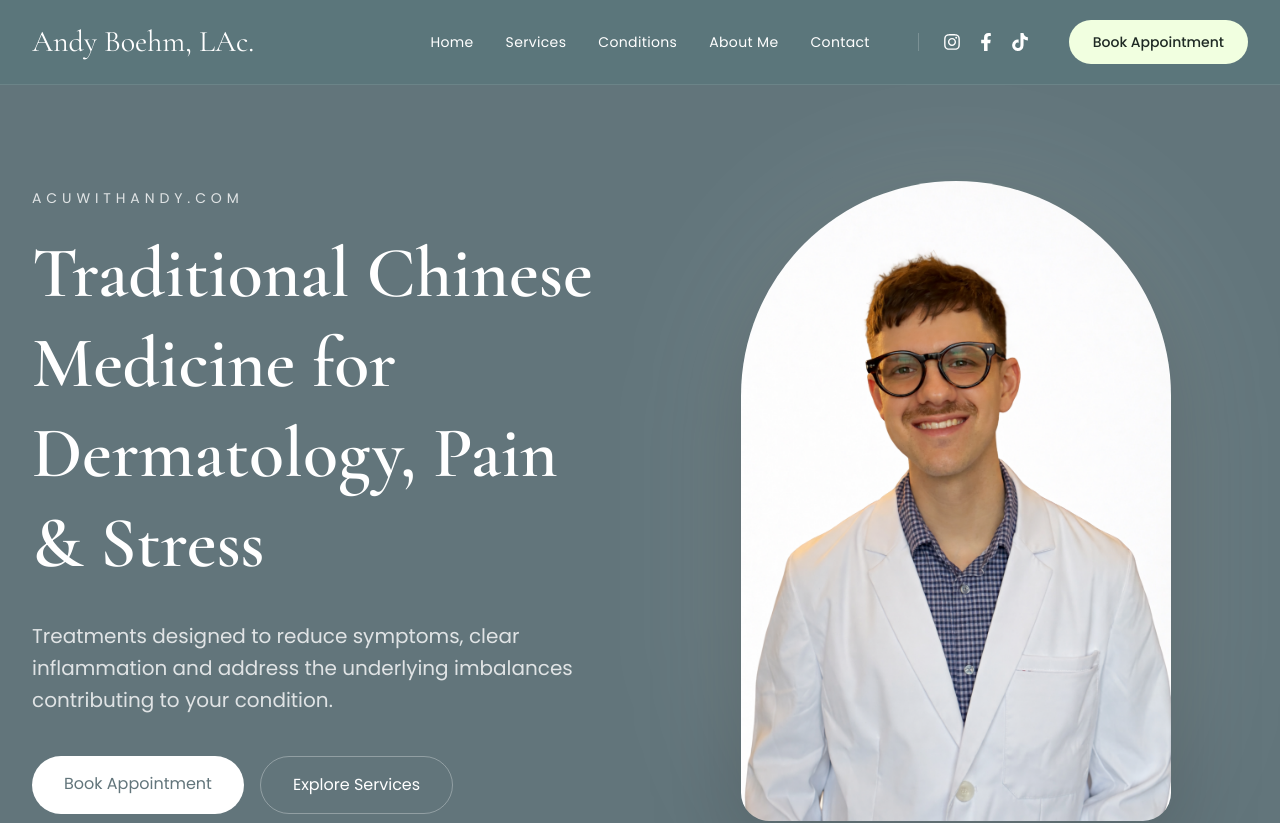
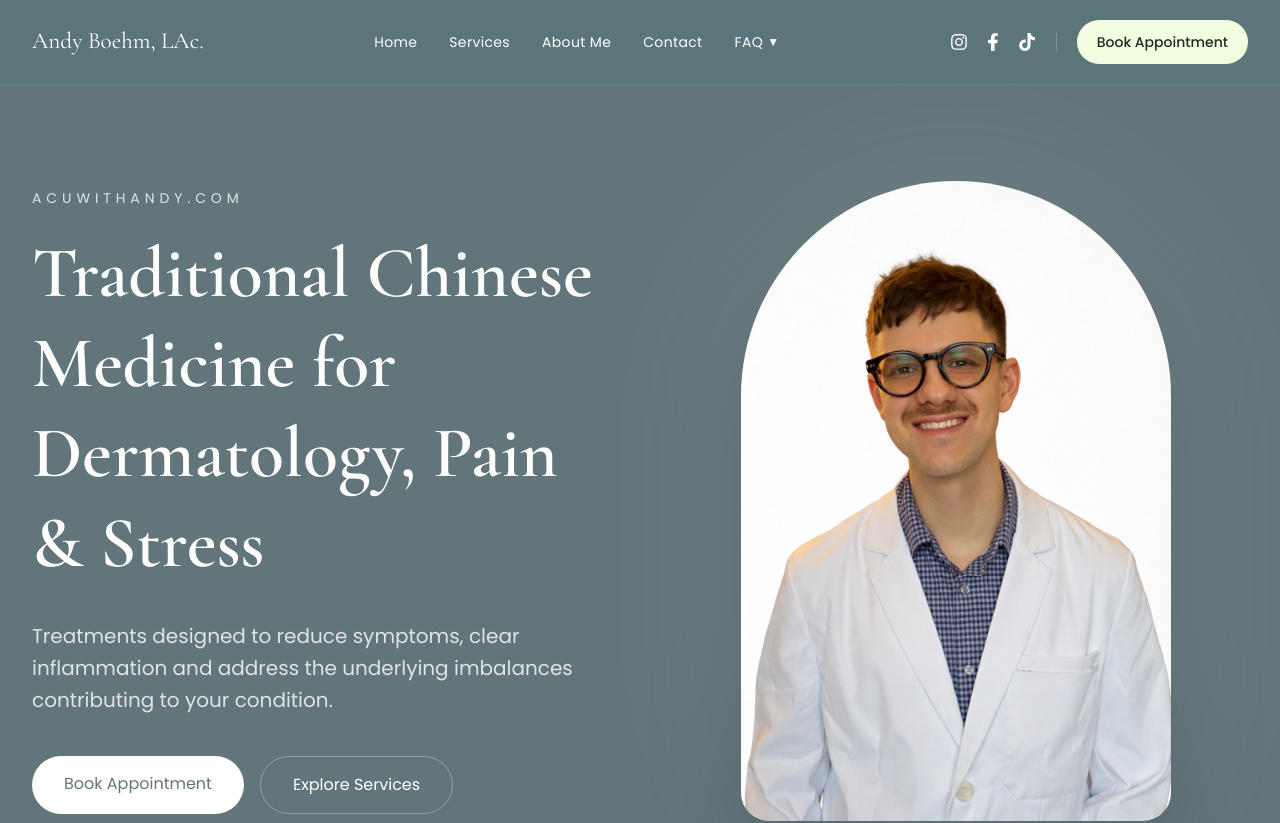
Before and after one commit to AcuWithAndy/acuwithandy-next, a Next.js app: page / in a window 1280 px wide. Shown: the top 823 px of the page. Built offline with nearby package versions, Linux system fonts and the light colour scheme.

Commit message:
Update mobile FAQ menu

```diff
--- a/components/Navbar.tsx
+++ b/components/Navbar.tsx
@@ -2,9 +2,12 @@
 
 import { useEffect, useState } from "react";
 import { FaFacebookF, FaInstagram, FaTiktok } from "react-icons/fa";
+import { BOOKING_URL } from "@/lib/booking";
 
 export default function Navbar() {
   const [menuOpen, setMenuOpen] = useState(false);
+  const [faqOpen, setFaqOpen] = useState(false);
+  const [mobileFaqOpen, setMobileFaqOpen] = useState(false);
 
   useEffect(() => {
     document.body.style.overflow = menuOpen ? "hidden" : "";
@@ -17,7 +20,6 @@ export default function Navbar() {
   const links = [
     ["Home", "/"],
     ["Services", "/services"],
-    ["Conditions", "/eczema"],
     ["About Me", "/about-me"],
     ["Contact", "/contact"],
   ];
@@ -25,33 +27,66 @@ export default function Navbar() {
   return (
     <>
       <nav className="relative z-50 w-full border-b border-white/10 bg-[#5B767B]">
-        <div className="mx-auto flex max-w-7xl items-center justify-between px-6 py-5 md:px-8">
+        <div className="mx-auto grid max-w-7xl grid-cols-[auto_1fr_auto] items-center gap-6 px-6 py-5 md:px-8">
           <a
             href="/"
-            className="text-[1.45rem] leading-none text-white md:text-3xl"
+            className="shrink-0 whitespace-nowrap text-xl leading-none text-white md:text-[1.35rem] lg:text-[1.45rem]"
             style={{ fontFamily: "var(--font-heading)" }}
           >
             Andy Boehm, LAc.
           </a>
 
-          <div className="hidden items-center gap-8 md:flex">
-
-  {/* Navigation Links */}
-  <div className="flex items-center gap-8 text-sm tracking-wide text-white">
+          <div className="hidden justify-center md:flex">
+            <div className="flex items-center gap-6 text-sm tracking-wide text-white lg:gap-8">
               {links.map(([label, href]) => (
                 <a
                   key={label}
                   href={href}
-        className="transition hover:text-white/75"
+                  className="whitespace-nowrap transition hover:text-white/75"
                 >
                   {label}
                 </a>
               ))}
+
+              <div className="relative">
+                <button
+                  type="button"
+                  onClick={() => setFaqOpen(!faqOpen)}
+                  className="flex items-center gap-1 whitespace-nowrap transition hover:text-white/75"
+                >
+                  FAQ
+                  <span
+                    className={`text-xs transition-transform ${
+                      faqOpen ? "rotate-180" : ""
+                    }`}
+                  >
+                    ▼
+                  </span>
+                </button>
+
+                {faqOpen && (
+                  <div className="absolute left-1/2 top-full z-[9999] mt-3 w-80 -translate-x-1/2 overflow-hidden rounded-2xl border border-[#E6E2D8] bg-white shadow-2xl">
+                    <a
+                      href="/faq/general"
+                      className="block whitespace-nowrap border-b border-[#E6E2D8] px-6 py-4 text-base font-medium text-[#1F2A24] transition hover:bg-[#FCFCF8] hover:text-[#4A4368]"
+                    >
+                      General FAQ
+                    </a>
+
+                    <a
+                      href="/faq/herbal-medicine"
+                      className="block whitespace-nowrap px-6 py-4 text-base font-medium text-[#1F2A24] transition hover:bg-[#FCFCF8] hover:text-[#4A4368]"
+                    >
+                      Herbal Medicine FAQ
+                    </a>
+                  </div>
+                )}
+              </div>
+            </div>
           </div>
 
-  {/* Social Icons */}
-  <div className="ml-4 flex items-center gap-4 border-l border-white/20 pl-6">
-
+          <div className="hidden items-center gap-5 md:flex">
+            <div className="flex items-center gap-4 border-r border-white/20 pr-5">
               <a
                 href="https://instagram.com/acuwithandy"
                 target="_blank"
@@ -81,21 +116,21 @@ export default function Navbar() {
               >
                 <FaTiktok />
               </a>
-
             </div>
 
-  {/* CTA */}
             <a
-    href="/contact"
-    className="ml-2 rounded-full bg-[#F1FFE0] px-6 py-3 text-sm font-medium text-[#1F2A24] transition hover:bg-white"
+              href={BOOKING_URL}
+              target="_blank"
+              rel="noopener noreferrer"
+              className="whitespace-nowrap rounded-full bg-[#F1FFE0] px-5 py-3 text-sm font-medium text-[#1F2A24] transition hover:bg-[#E2F5C8]"
             >
               Book Appointment
             </a>
+          </div>
 
-</div>
           <button
             onClick={() => setMenuOpen(true)}
-            className="text-3xl leading-none text-white md:hidden"
+            className="justify-self-end text-3xl leading-none text-white md:hidden"
             aria-label="Open menu"
           >
             ☰
@@ -111,7 +146,7 @@ export default function Navbar() {
         }`}
       >
         <div className="flex h-full flex-col px-8 pb-10 pt-10">
-          <div className="mb-16 flex items-center justify-between">
+          <div className="mb-14 flex items-center justify-between">
             <button
               onClick={() => setMenuOpen(false)}
               className="text-5xl font-light leading-none text-white"
@@ -123,7 +158,7 @@ export default function Navbar() {
             <a
               href="/"
               onClick={() => setMenuOpen(false)}
-              className="text-2xl leading-none text-white"
+              className="whitespace-nowrap text-xl leading-none text-white"
               style={{ fontFamily: "var(--font-heading)" }}
             >
               Andy Boehm, LAc.
@@ -133,7 +168,7 @@ export default function Navbar() {
           </div>
 
           <div
-            className="flex flex-col gap-8 text-6xl leading-none text-[#F7F3ED]"
+            className="flex flex-col gap-6 text-4xl leading-none text-[#FCFCF8] sm:text-5xl"
             style={{ fontFamily: "var(--font-heading)" }}
           >
             {links.map(([label, href]) => (
@@ -144,16 +179,49 @@ export default function Navbar() {
                 className="group flex items-center justify-between transition hover:text-white"
               >
                 <span>{label}</span>
-                <span className="-translate-x-2 opacity-0 transition-all duration-300 group-hover:translate-x-0 group-hover:opacity-100">
-                  →
-                </span>
+                <span>→</span>
               </a>
             ))}
+
+            <div>
+              <button
+                type="button"
+                onClick={() => setMobileFaqOpen(!mobileFaqOpen)}
+                className="flex w-full items-center justify-between transition hover:text-white"
+              >
+                <span>FAQ</span>
+                <span
+                  className={`text-2xl transition-transform duration-300 ${
+                    mobileFaqOpen ? "rotate-180" : ""
+                  }`}
+                >
+                  ▼
+                </span>
+              </button>
+
+              {mobileFaqOpen && (
+                <div className="ml-6 mt-5 flex flex-col gap-5 text-3xl text-[#FCFCF8]/80">
+                  <a
+                    href="/faq/general"
+                    onClick={() => setMenuOpen(false)}
+                    className="transition hover:text-white"
+                  >
+                    General FAQ
+                  </a>
+
+                  <a
+                    href="/faq/herbal-medicine"
+                    onClick={() => setMenuOpen(false)}
+                    className="transition hover:text-white"
+                  >
+                    Herbal Medicine FAQ
+                  </a>
+                </div>
+              )}
+            </div>
           </div>
 
           <div className="flex-1" />
-
-          <div>
 
           <div className="flex gap-5">
             <a
@@ -186,12 +254,13 @@ export default function Navbar() {
               <FaTiktok />
             </a>
           </div>
-          </div>
 
           <a
-            href="/contact"
+            href={BOOKING_URL}
+            target="_blank"
+            rel="noopener noreferrer"
             onClick={() => setMenuOpen(false)}
-            className="mt-10 rounded-full bg-[#F1FFE0] py-5 text-center text-lg font-medium text-[#1F2A24] transition hover:bg-white"
+            className="mt-10 rounded-full bg-[#F1FFE0] py-5 text-center text-lg font-medium text-[#1F2A24] transition hover:bg-[#E2F5C8]"
           >
             Book Appointment
           </a>
```
Lines whose indentation alone changed are shown as unchanged.
